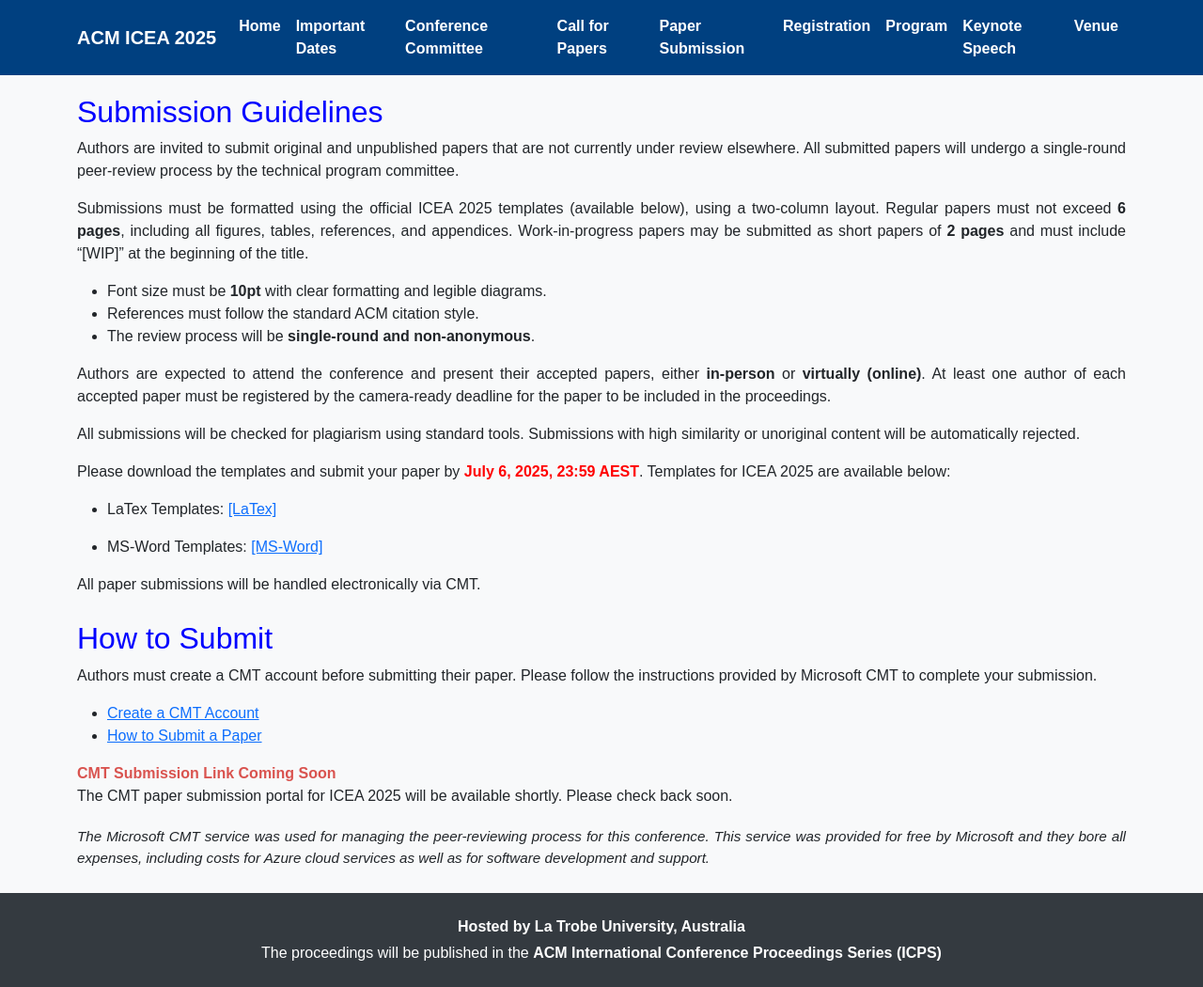
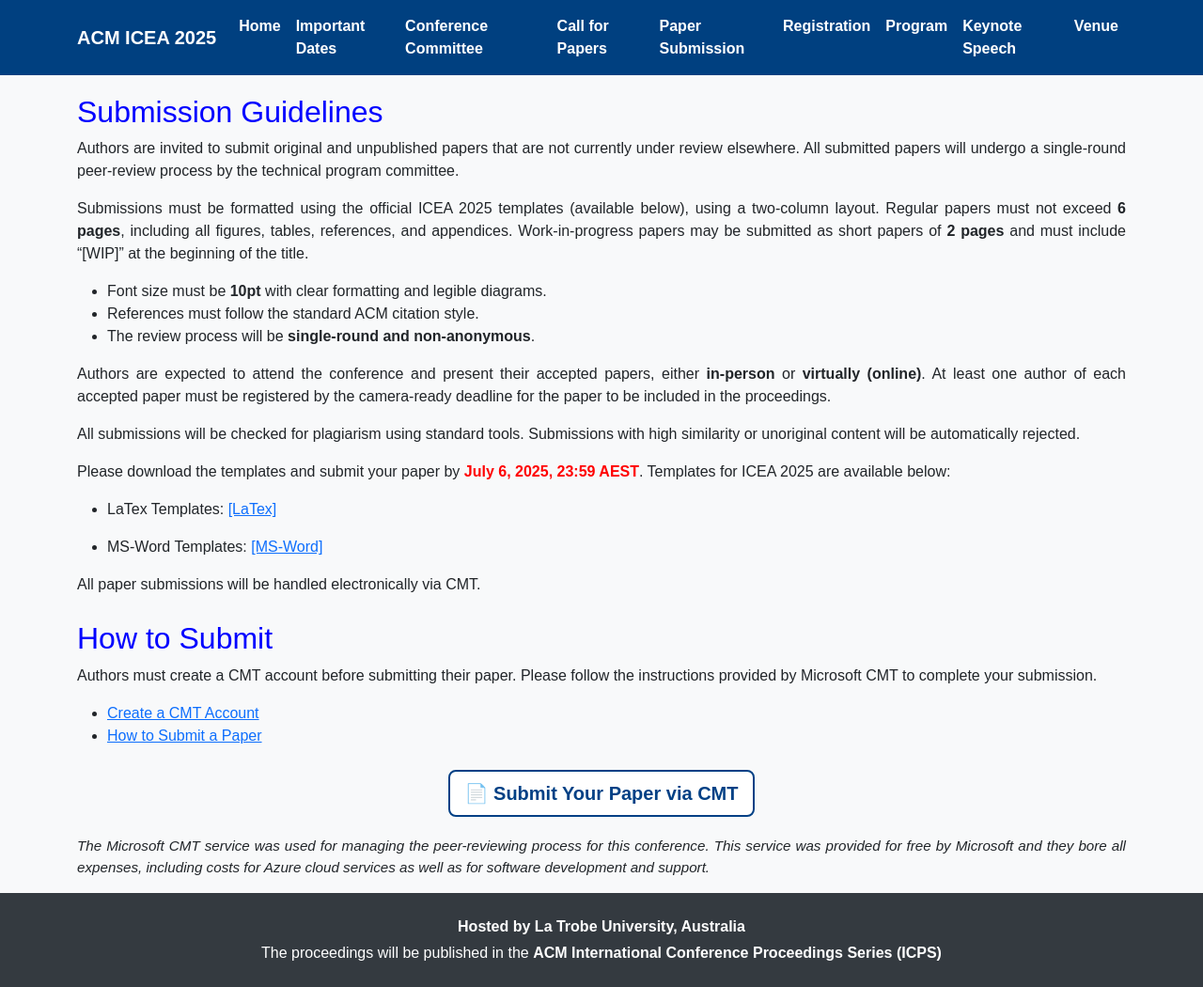
Before and after one commit to icea2025/latrobe, a Jekyll site: the page submission/index.html, which Jekyll copies as it is, in a window 1280 px wide and 1050 px high. Shown: the whole window at 94% size. Built offline with Jekyll 4.4.1, drawn with Linux system fonts in a browser that asks for light colours.

Commit message:
Update index.html

```diff
--- a/submission/index.html
+++ b/submission/index.html
@@ -108,10 +108,12 @@
       <li><a href="https://cmt3.research.microsoft.com/docs/help/general/account-creation.html" target="_blank">Create a CMT Account</a></li>
       <li><a href="https://cmt3.research.microsoft.com/docs/help/author/author-submission-form.html" target="_blank">How to Submit a Paper</a></li>
     </ul>
-    <p style="text-align: justify; margin-top: 10px;">
-      <strong style="color: #d9534f;">CMT Submission Link Coming Soon</strong><br>
-      The CMT paper submission portal for ICEA 2025 will be available shortly. Please check back soon.
-    </p>
+    <div class="text-center mt-4">
+  <a href="https://cmt3.research.microsoft.com/ICEA2025/" target="_blank" class="btn btn-lg fw-bold" style="background-color: white; color: #004085; border: 2px solid #004085;">
+    📄 Submit Your Paper via CMT
+  </a>
+</div>
+
     <p style="text-align: justify; margin-top: 20px; font-style: italic; font-size: 0.95em;">
       The Microsoft CMT service was used for managing the peer-reviewing process for this conference.
       This service was provided for free by Microsoft and they bore all expenses, including costs
```
